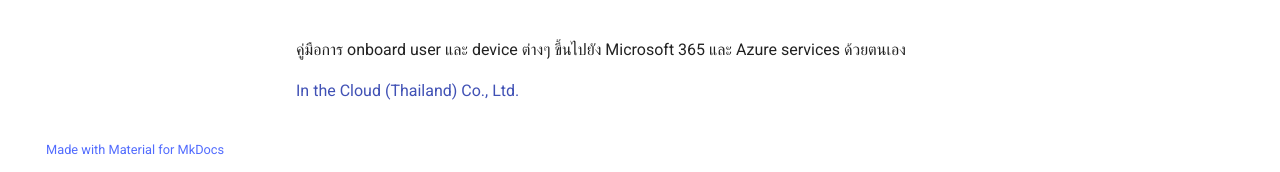
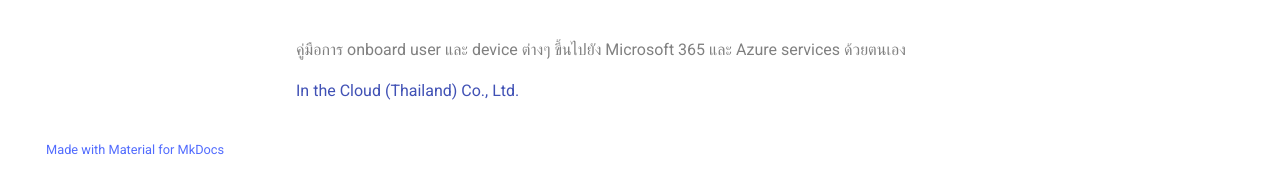
Before and after one commit to inthecloudthailand/csog, a plain HTML site: page index.html in a window 1280 px wide. Shown: the part 690-862 px from the top of the page. Drawn offline with Linux system fonts and the light colour scheme.

Commit message:
Deployed 0d18c5e with MkDocs version: 1.6.0

```diff
--- a/stylesheets/extra.css
+++ b/stylesheets/extra.css
@@ -1,6 +1,6 @@
 .md-typeset p {
     font-size: 16px;
-    /*color: #808080;*/
+    color: #808080;
 }
 
 /*.md-typeset h1 {
```
